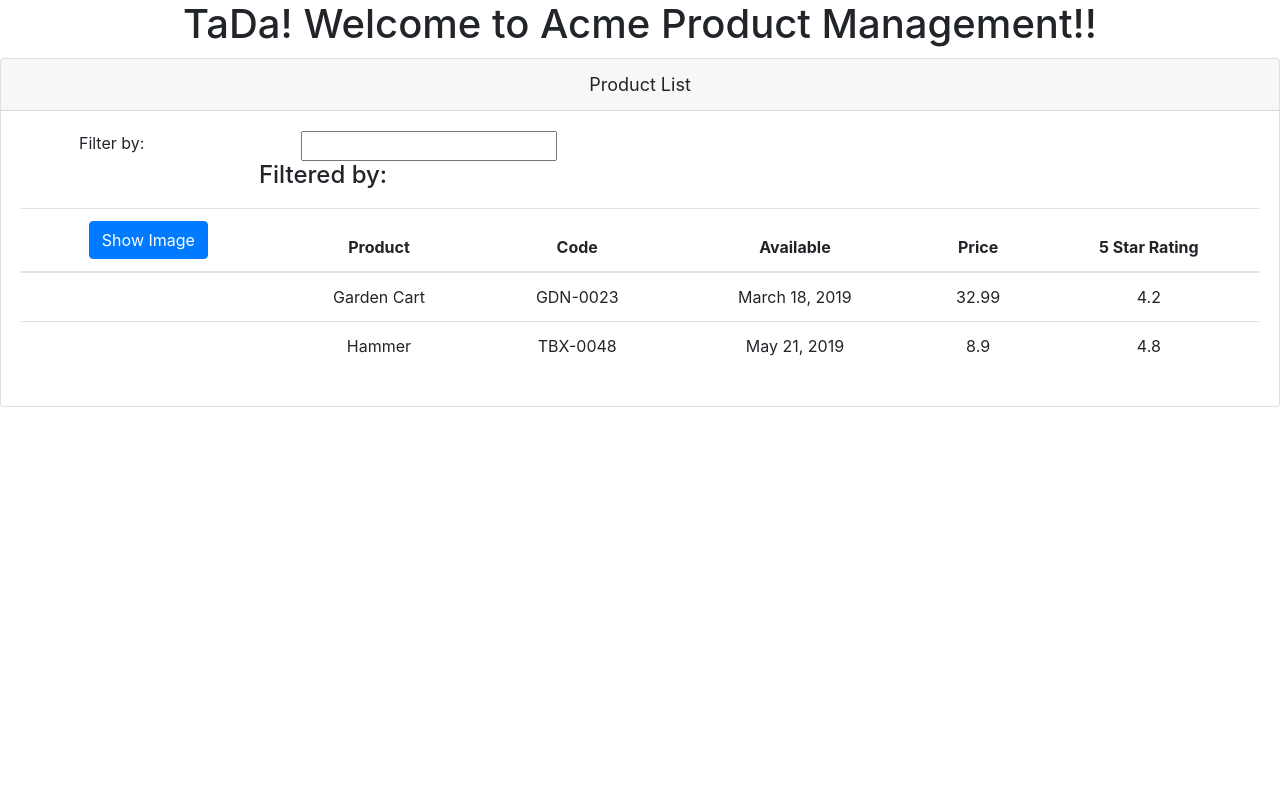
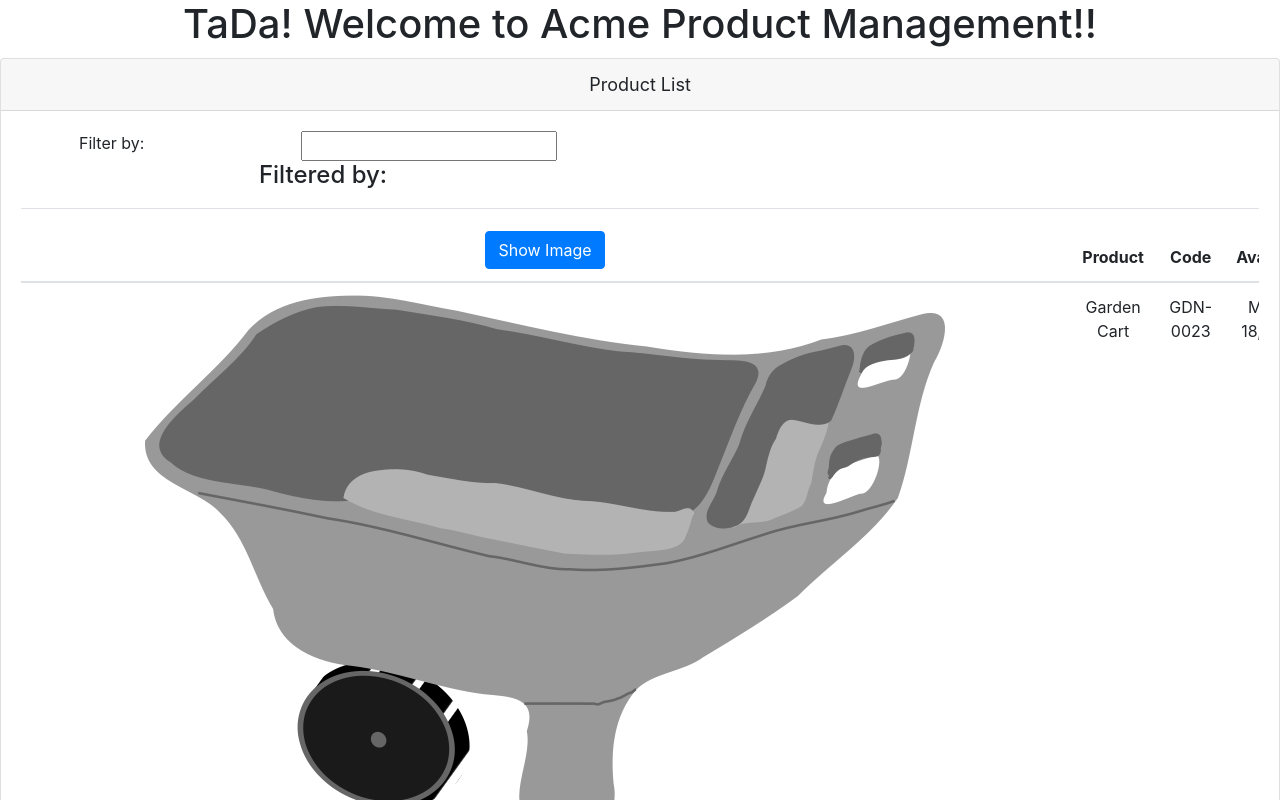
Before and after one commit to JayampathiBandara/Angular-GettingStarted, an Angular app: page / in a window 1280 px wide. Shown: the top 800 px of the page. Built offline with nearby package versions, Linux system fonts and the light colour scheme.

Commit message:
6.1.3 Display product image in table

```diff
--- a/src/app/products/product-list.component.html
+++ b/src/app/products/product-list.component.html
@@ -33,7 +33,9 @@
           </thead>
           <tbody>
             <tr *ngFor='let product of products'>
-              <td></td>
+              <td>
+                  <img [src]='product.imageUrl' [title]='product.productName' />
+              </td>
               <td>{{ product.productName }}</td>
               <td>{{ product.productCode }}</td>
               <td>{{ product.releaseDate }}</td>
```
